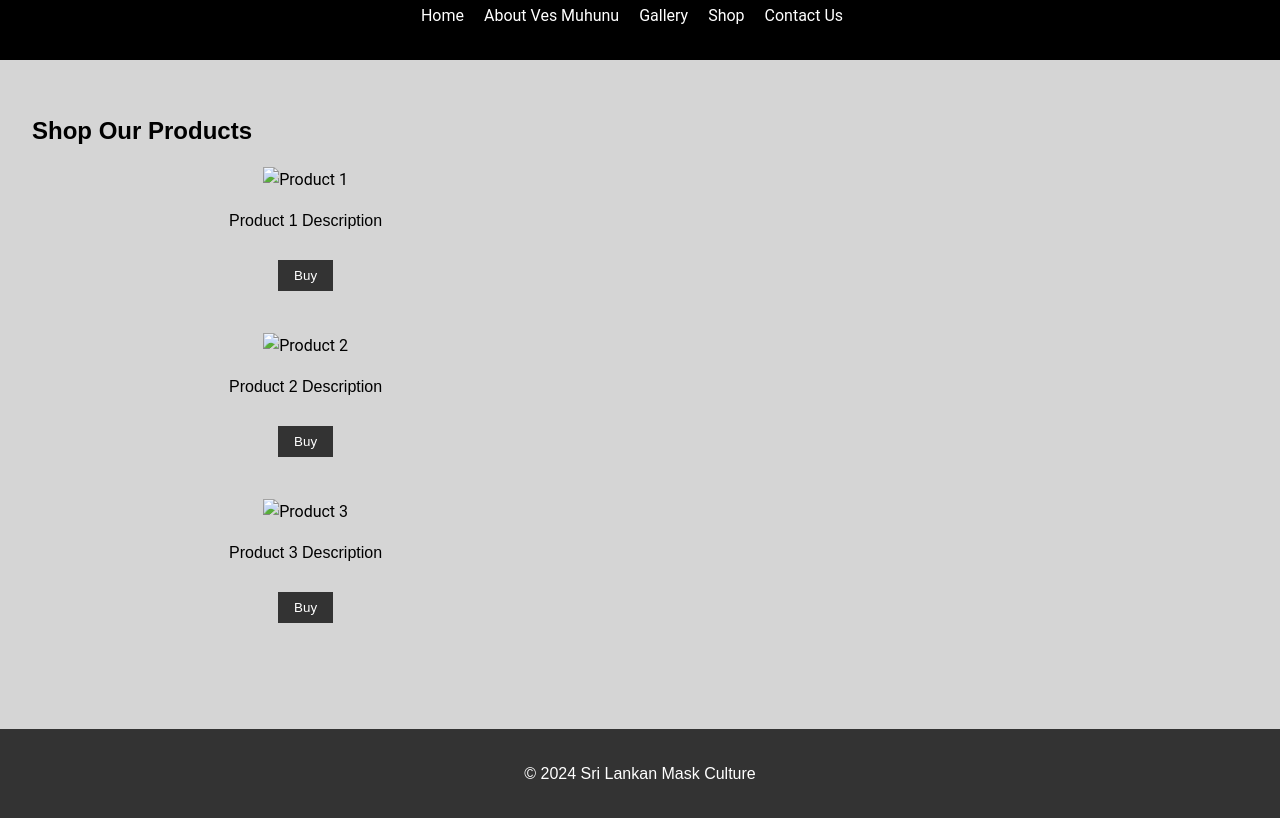
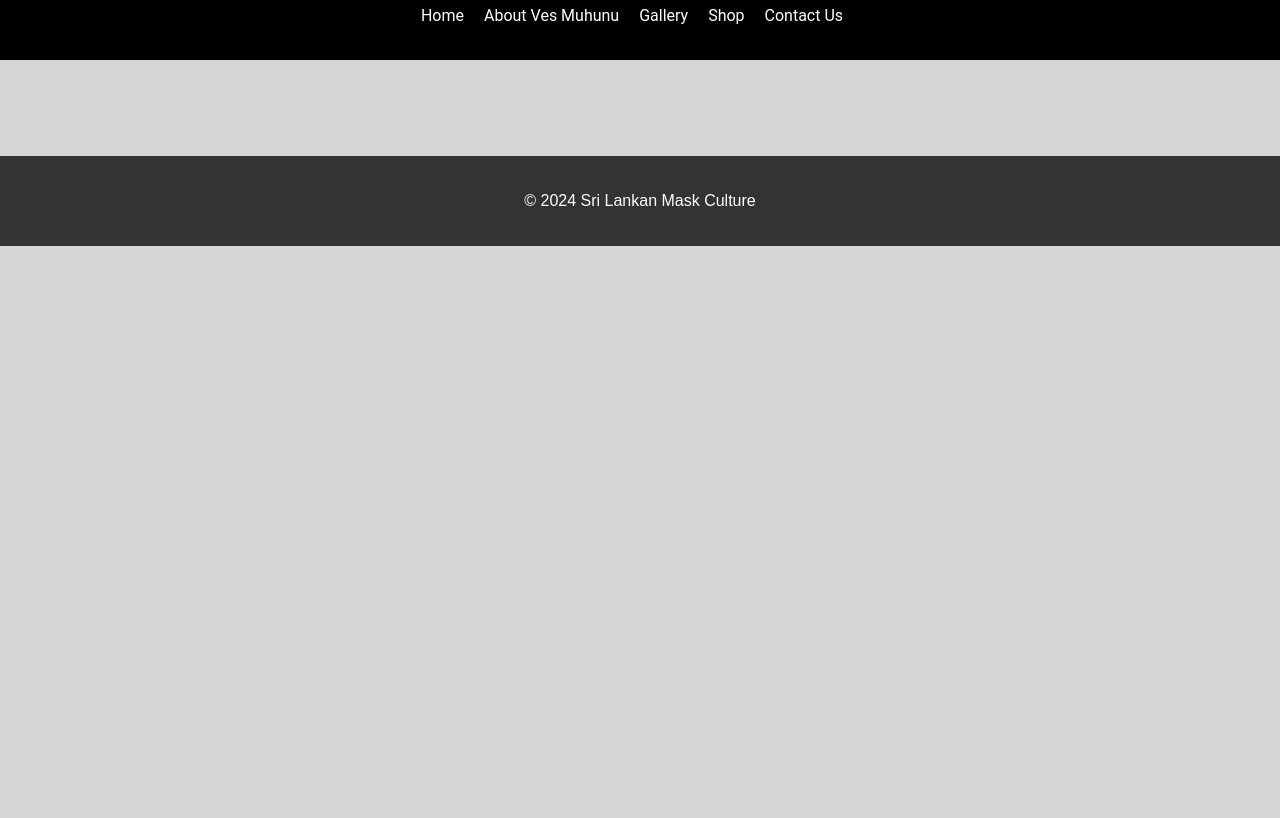
Before and after one commit to Thilinagu/FINAL_PROJECT_WEB_GROUP1, a plain HTML site: page draft.html in a window 1280 px wide. Shown: the part 102-920 px from the top of the page. After the commit the page ends 800 px from the top, so only its background shows below. Drawn offline with Linux system fonts and the light colour scheme.

Commit message:
Update and rename shop.html to draft.html

```diff
--- a/shop.html
+++ b/draft.html
@@ -30,26 +30,7 @@
     <main>
         <section class="shop">
             <div class="container">
-                <h2>Shop Our Products</h2>
-                <div class="product-grid">
-                    <div class="product">
-                        <img src="product1.jpg" alt="Product 1">
-                        <p>Product 1 Description</p>
-                        <button onclick="redirectToContact()">Buy</button>
-                    </div>
-                    <div class="product">
-                        <img src="product2.jpg" alt="Product 2">
-                        <p>Product 2 Description</p>
-                        <button onclick="redirectToContact()">Buy</button>
-                    </div>
-                    <div class="product">
-                        <img src="product3.jpg" alt="Product 3">
-                        <p>Product 3 Description</p>
-                        <button onclick="redirectToContact()">Buy</button>
-                    </div>
-                    <!-- Add more products as needed -->
-                </div>
-            </div>
+
         </section>
     </main>
 
```
